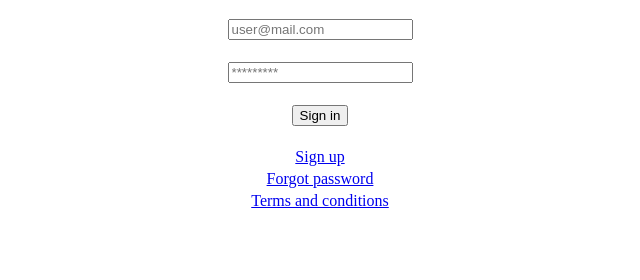
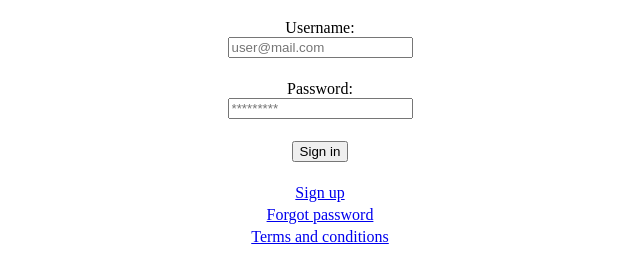
Before and after one commit to jairdevl/alpha-systems-engineering, a plain HTML site: page login.html in a window 1280 px wide. Shown: the part 32-312 px from the top of the page, without its empty margins (320-960 px from the left). Drawn offline with Linux system fonts and the light colour scheme.

Commit message:
modified login.html

```diff
--- a/login.html
+++ b/login.html
@@ -5,21 +5,40 @@
     <meta charset="UTF-8">
     <meta name="viewport" content="width=device-width, initial-scale=1.0">
     <title>Login</title>
+    <script language="javascript"> alert("Welcome to my website");</script>
 </head>
 
 <body>
 
-    <table border="0" align="center">
-        <tr><td align="center"><img src="images/login.png" width="100" alt="User icon"><br></br></td></tr>
-        <!--<tr><td><label for="username">Username:</label></td></tr>-->
-        <tr><td align="center"><input type="email" id="username" name="username" placeholder="user@mail.com"><br><br></td></tr>
-        <!--<tr><td ><label for="password">Password</label></td></tr>-->
-        <tr><td align="center"><input type="password" id="password" name="password" placeholder="*********"><br><br></td></tr>
-        <tr><td align="center"><button type="submit">Sign in</button><br></br></td></tr>
-        <tr><td align="center"><a href="#" font size="2">Sign up</a></td></tr>
-        <tr><td align="center"><a href="#" font size="2">Forgot password</a></td></tr>
-        <tr><td align="center"><a href="#" font size="2">Terms and conditions</a></td></tr>
-    </table>
+    <form action="/login" method="POST">
+        <table border="0" align="center" class="login-form">
+            <tr>
+                <td align="center"><img src="images/login.png" width="100" alt="User icon"><br></br></td>
+            </tr>
+            <tr>
+                <td align="center"><label for="username">Username:</label><br>
+                    <input type="email" id="username" name="username" placeholder="user@mail.com" required><br><br>
+                </td>
+            </tr>
+            <tr>
+                <td align="center"><label for="password">Password:</label><br>
+                    <input type="password" id="password" name="password" placeholder="*********" required><br><br>
+                </td>
+            </tr>
+            <tr>
+                <td align="center"><button type="submit" class="btn">Sign in</button><br></br></td>
+            </tr>
+            <tr>
+                <td align="center"><a href="#" class="link">Sign up</a></td>
+            </tr>
+            <tr>
+                <td align="center"><a href="#" class="link">Forgot password</a></td>
+            </tr>
+            <tr>
+                <td align="center"><a href="#" class="link">Terms and conditions</a></td>
+            </tr>
+        </table>
+    </form>
 
 </body>
 
```
